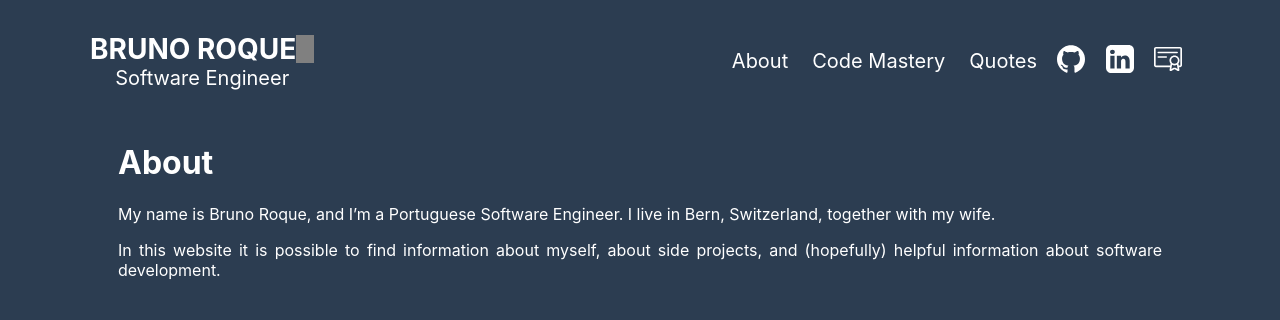
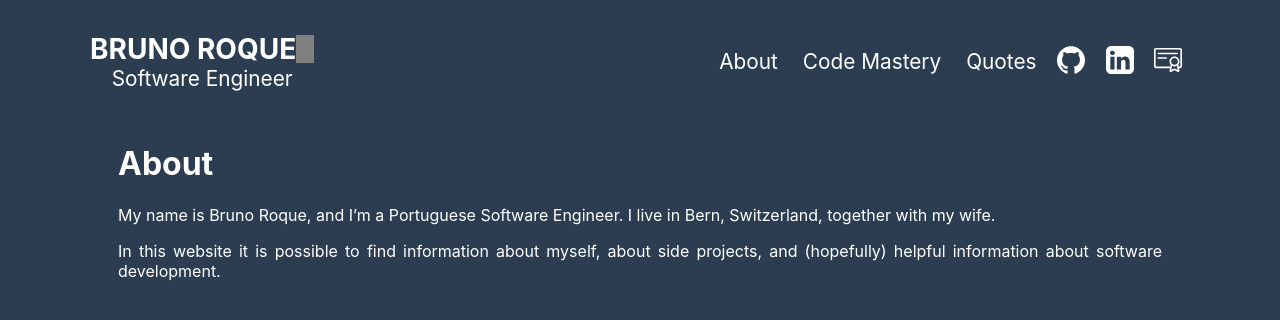
Before and after one commit to brunoroque06/brunoroque06.github.io, a Jekyll site: the page built from index.md, in a window 1280 px wide. Shown: the top 320 px of the page. Built offline with Jekyll 4.4.1, drawn with Linux system fonts in a browser that asks for light colours.

Commit message:
Change font size from px to rem

```diff
--- a/_includes/style.scss
+++ b/_includes/style.scss
@@ -32,7 +32,7 @@
       flex-direction: column;
     }
     .title {
-      font-size: 28px;
+      font-size: 1.75rem;
       font-weight: bold;
       text-transform: uppercase;
       .vim-char {
@@ -43,14 +43,14 @@
       }
     }
     .subtitle {
-      font-size: 20px;
+      font-size: 1.3rem;
     }
     .pages {
       display: flex;
       margin-left: auto;
     }
     .page {
-      font-size: 20px;
+      font-size: 1.3rem;
       margin: 0 0.5em;
       a {
         color: $font-color;
@@ -82,7 +82,7 @@
     grid-area: main;
     width: 1044px;
     margin: 0 auto;
-    font-size: 16px;
+    font-size: 1rem;
     text-align: justify;
     a {
       color: $font-color;
@@ -93,7 +93,7 @@
     }
     h2,
     h3 {
-      border-bottom: 0.1rem solid $font-color;
+      border-bottom: 0.1em solid $font-color;
     }
   }
 }
```
